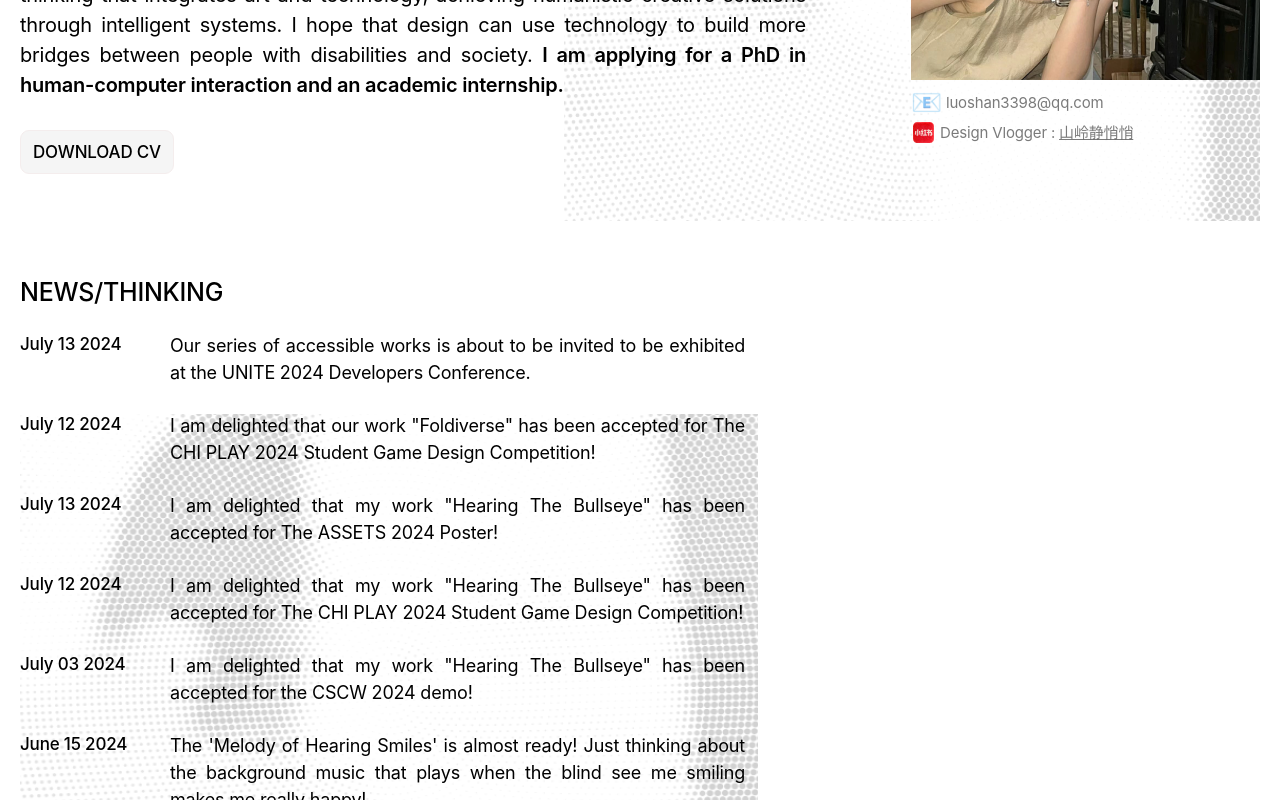
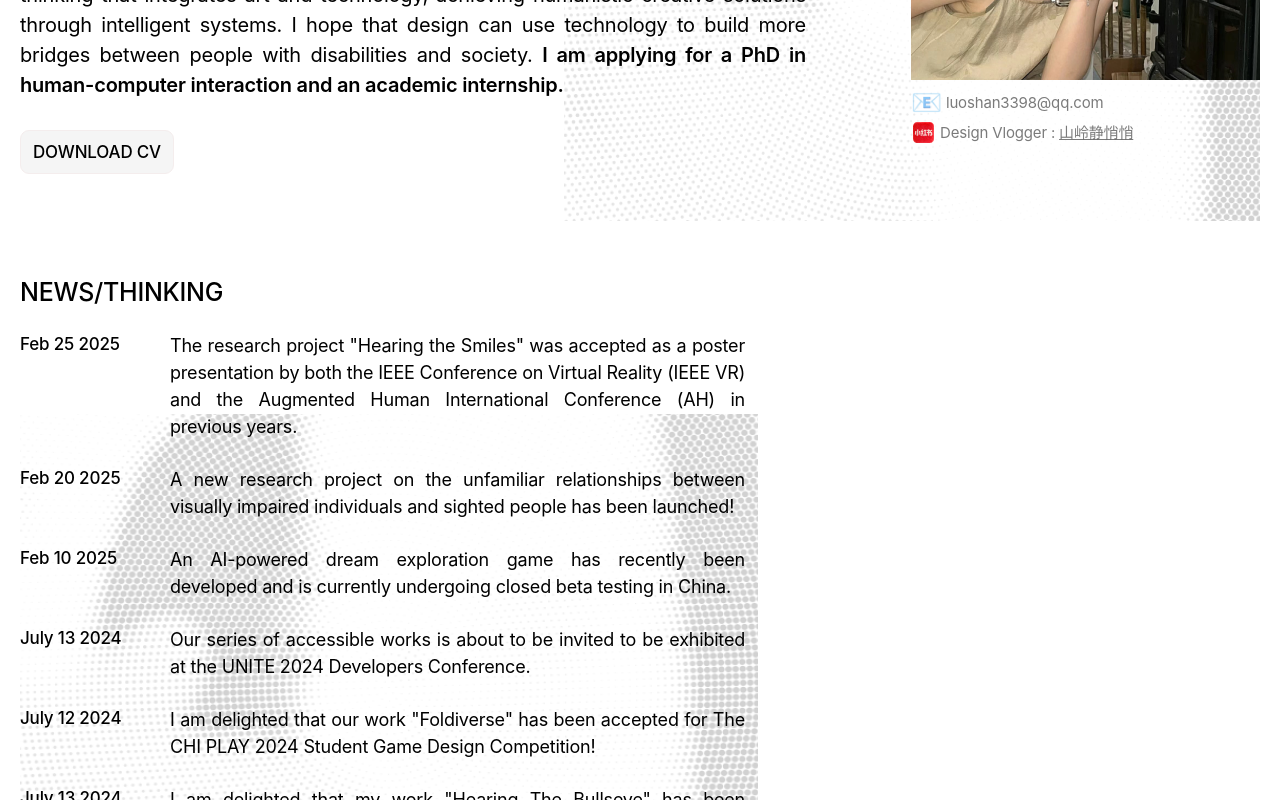
Before and after one commit to Xieyusam/ls-home, a plain HTML site: page index.html in a window 1280 px wide. Shown: the part 455-1255 px from the top of the page. Drawn offline with Linux system fonts and the light colour scheme.

Commit message:
修改cv 添加新闻 修改标题

```diff
--- a/css/detail.css
+++ b/css/detail.css
@@ -6,7 +6,7 @@
   color: #000;
   text-align: justify;
   font-family: Inter;
-  font-size: 24px;
+  font-size: 20px;
   font-style: normal;
   font-weight: 600;
   line-height: 150%;
@@ -17,7 +17,7 @@
 .detail-box_titleDescription {
   color: #989898;
   font-family: Inter;
-  font-size: 25px;
+  font-size: 20px;
   font-style: normal;
   font-weight: 700;
   line-height: 150%;
--- a/index.html
+++ b/index.html
@@ -79,6 +79,29 @@
           <img class="bg" src="./image/bg/index-bg-1.png" alt="">
           <div class="body-title">NEWS/THINKING</div>
           <div class="body-list">
+            <div class="body-list-item">
+              <div class="time">Feb 25 2025</div>
+              <div class="desc">
+                The research project "Hearing the Smiles" was accepted as a poster presentation by both the IEEE
+                Conference on Virtual Reality (IEEE VR) and the Augmented Human International Conference (AH) in
+                previous years.
+              </div>
+            </div>
+
+            <div class="body-list-item">
+              <div class="time">Feb 20 2025</div>
+              <div class="desc">
+                A new research project on the unfamiliar relationships between visually impaired individuals and sighted
+                people has been launched! </div>
+            </div>
+
+            <div class="body-list-item">
+              <div class="time">Feb 10 2025</div>
+              <div class="desc">
+                An AI-powered dream exploration game has recently been developed and is currently undergoing closed beta
+                testing in China.
+              </div>
+            </div>
             <div class="body-list-item">
               <div class="time">July 13 2024</div>
               <div class="desc">
--- a/js/projectInfo.js
+++ b/js/projectInfo.js
@@ -295,10 +295,11 @@ const project3 = {
 };
 
 const project4 = {
-  title: "Hearing the Smile” —Scoring Spontaneous Social Scenes for the Visually Impaired. ",
+  title: "Hearing the Smile” —Scoring Spontaneous Social Scenes for the Visually Impaired.",
+  greyTitle:'',
   time: "2024",
   anthor: "Shan Luo*, Jianan Liu. Botao Hu",
-  titleDescription: '(CHI’25),Under Review.',
+  titleDescription: ' (IEEE VR),Camera Ready.',
   titleLink:[
     {name:'PDF',link:'./file/ScenScene___CHI_2025_Paper_compressed.pdf'}
   ],
```
Also changed, not shown: 1 other file.
